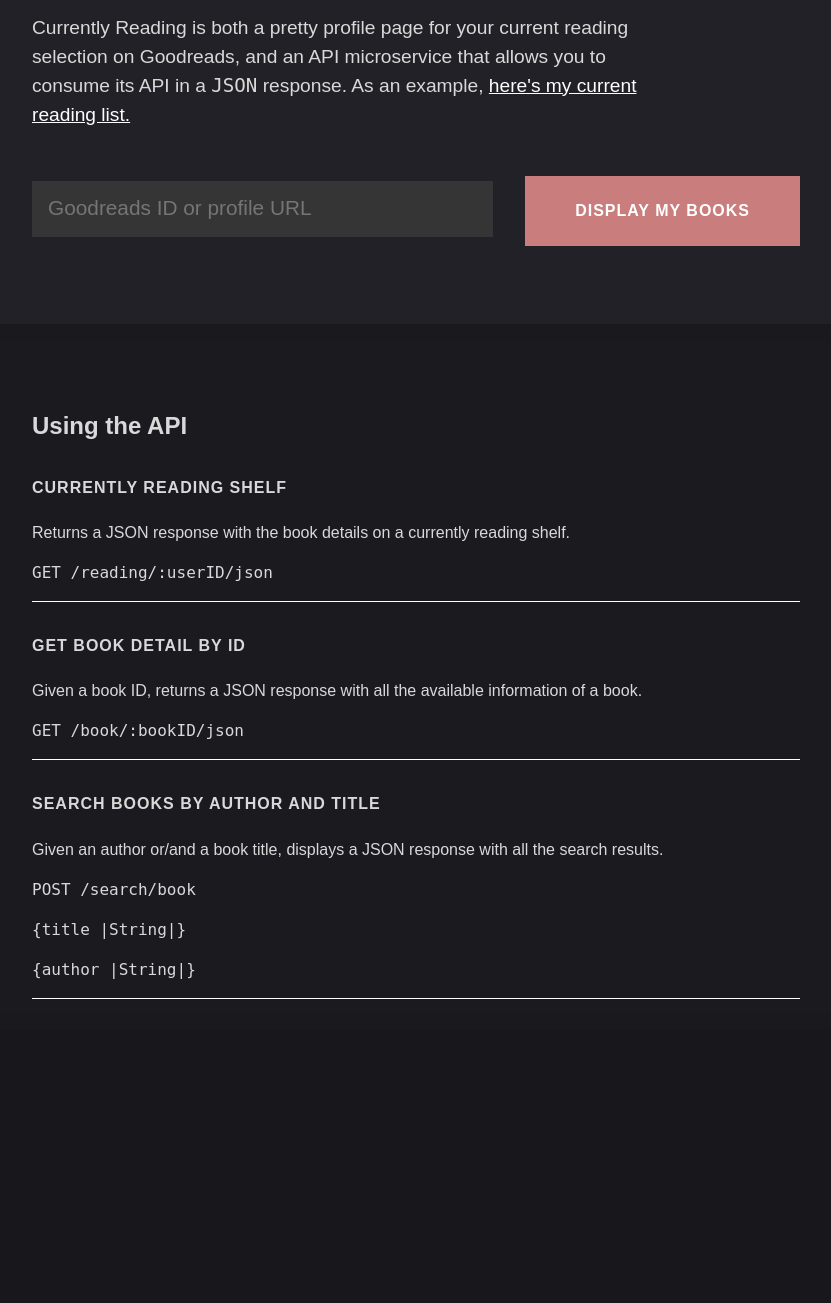
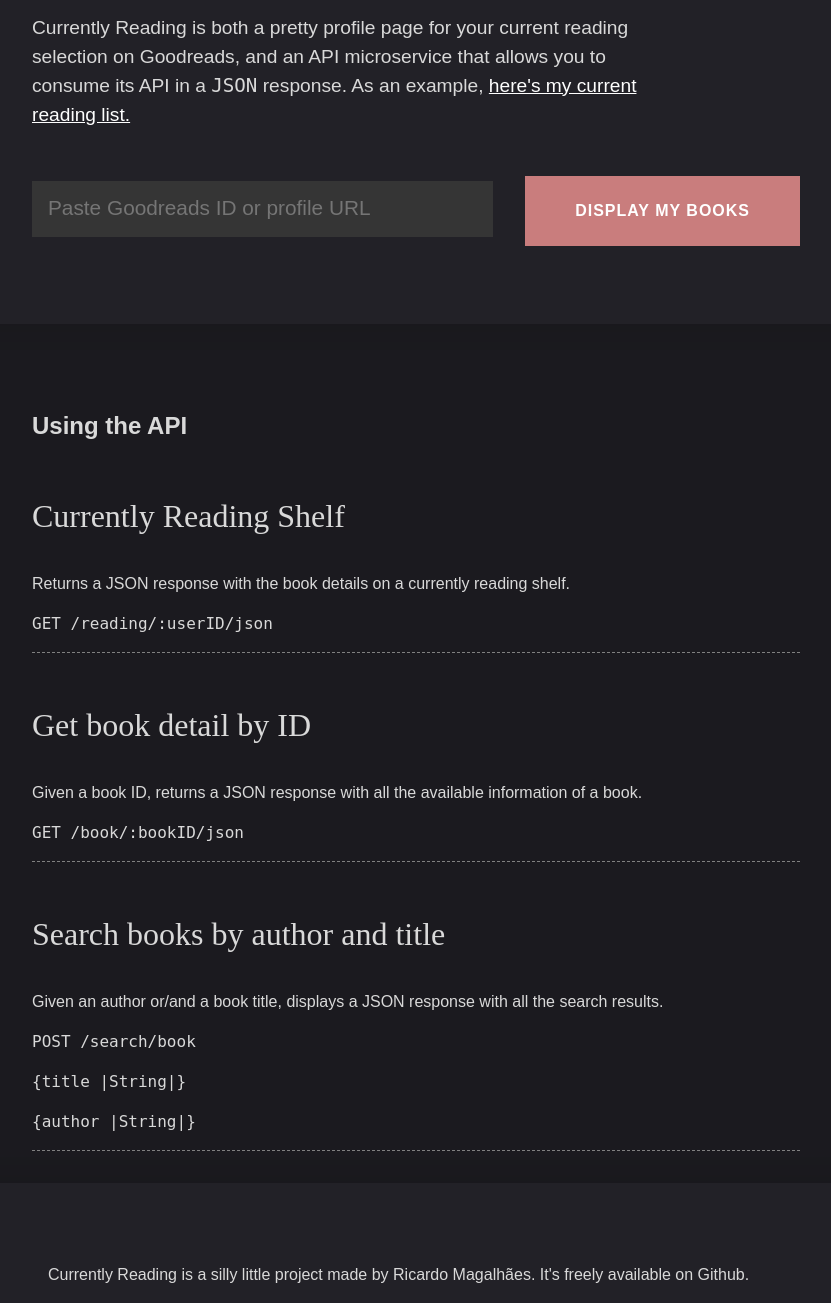
Before and after one commit to magalhini/goodreads-currently, a Node server app: page / in a window 1280 px wide. Shown: the part 189-1492 px from the top of the page, without its empty margins (224-1055 px from the left). Before the commit the page ends 1188 px from the top, so only its background shows below. Run offline with Node 20, Linux system fonts and the light colour scheme; some libraries are stand-ins or nearby versions.

Commit message:
Add Footer partial view and update stying of API section

```diff
--- a/index.js
+++ b/index.js
@@ -1,11 +1,11 @@
-const express = require('express')
-const app = express()
-const path = require('path')
-const hbs = require('hbs')
-const bodyParser = require('body-parser')
-const env = require('node-env-file')
-const fetch = require('node-fetch')
-const xml2js = require('xml2js')
+const express = require('express');
+const app = express();
+const path = require('path');
+const hbs = require('hbs');
+const bodyParser = require('body-parser');
+const env = require('node-env-file');
+const fetch = require('node-fetch');
+const xml2js = require('xml2js');
 const PORT = process.env.PORT || 3000;
 const api = require('./api');
 
@@ -28,6 +28,7 @@
 hbs.registerPartials(__dirname + '/views/partials');
 
 app.get('/reading/:user', (req, res) => {
+  return res.render('reading', { items: FAKE_READING });
   apiClient
     .getShelf(req.params.user, 'currently-reading')
     .then(b => { console.log(b[0].book[0].id[0]['_']); return b })
@@ -48,6 +49,7 @@
 })
 
 app.get('/book/:id/', (req, res) => {
+  return res.render('book', { book: FAKE_BOOK });
   apiClient.getBookById(req.params.id)
     .then(book => res.render('book', { book }))
     .catch(error => res.render('book', { error }))
--- a/src/home.js
+++ b/src/home.js
@@ -32,7 +32,7 @@
   this.inputField.addEventListener('keyup', this.getID);
   this.getBooksButton.addEventListener('click', this.getBooks);
 
-  setTimeout(() => this.inputFieldEl.focus(), 2000);
+  setTimeout(() => this.inputFieldEl.focus(), 700);
 };
 
 const app = new Index();
--- a/styles/index.css
+++ b/styles/index.css
@@ -23,6 +23,18 @@
 
 .heading__aside {
   align-self: center;
+}
+
+.pill-label {
+  color: #fff;
+  background: transparent;
+  border: 1px solid #ff8e8e;
+  padding: .5rem 1rem;
+  font-feature-settings: "c2sc";
+  text-transform: uppercase;
+  font-family: 'Tisa Sans Pro';
+  font-size: 1rem;
+  text-decoration: none;
 }
 
 .main-title {
@@ -146,11 +158,12 @@
 
 .book__author {
   font-family: 'Tisa Pro';
+  font-weight: 600;
   color: #ff8e8e;
   font-size: 1.3rem;
 }
 
-.book__author-link {
+.book__text-link {
   text-decoration: none;
 }
 
@@ -289,14 +302,10 @@
   box-shadow: 0 0 30px 5px rgba(0,0,0,.1) inset;
 }
 
-.endpoints {
-
-}
-
 .endpoint__item {
   margin-bottom: 2em;
-  margin-top: 2em;
-  border-bottom: 1px solid white;
+  margin-top: 3em;
+  border-bottom: 1px dashed grey;
 }
 
 .endpoints {
@@ -305,9 +314,10 @@
 }
 
 .endpoint__title {
-  letter-spacing: 1px;
-  font-feature-settings: "c2sc";
-  text-transform: uppercase;
+  font-size: 2rem;
+  font-family: 'bodoni-urw', 'bodoni urw';
+  font-weight: 200;
+  margin-bottom: 2rem;
 }
 
 .endpoint__link,
@@ -544,3 +554,43 @@
   width: 10em;
   text-align: center;
 }
+
+/**
+ * Animations
+ */
+
+@keyframes fade-in-up {
+  0% { opacity: 0; transform: translate3d(0, 25px, 0); }
+  100% { opacity: 1; transform: translate3d(0, 0, 0); }
+}
+
+@keyframes fade-in-up-min {
+  0% { opacity: 0; transform: translate3d(0, 8px, 0); }
+  100% { opacity: 1; transform: translate3d(0, 0, 0); }
+}
+
+.a-fade-in-up-low {
+  animation: fade-in-up 0.5s both;
+  animation-delay: 0.15s;
+}
+
+.a-fade-in-up-med {
+  animation: fade-in-up-min 0.5s both;
+  animation-delay: 0.15s;
+}
+
+.a-fade-in-up-med:nth-child(2) { animation-delay: 0.3s; }
+.a-fade-in-up-med:nth-child(3) { animation-delay: 0.4s; }
+.a-fade-in-up-med:nth-child(4) { animation-delay: 0.5s; }
+.a-fade-in-up-med:nth-child(5) { animation-delay: 0.6s; }
+.a-fade-in-up-med:nth-child(6) { animation-delay: 0.7s; }
+.a-fade-in-up-med:nth-child(7) { animation-delay: 0.8s; }
+
+
+.a-delay-half {
+  animation-delay: 0.30s;
+}
+
+.a-delay-1 {
+  animation-delay: .5s;
+}
--- a/views/book.hbs
+++ b/views/book.hbs
@@ -10,7 +10,7 @@
         <p class="main-subtitle">Your books from Goodreads</p>
       </div>
       <div class="heading__aside">
-        <a href="json">Get as JSON</a>
+        <a class="pill-label" href="json">Get as JSON</a>
       </div>
     </header>
 
@@ -32,7 +32,7 @@
           </div>
         </div>
         <div class="item-details">
-          <h3 class="book__title book__title--detail">{{ book.0.title }}</h3>
+          <h3 class="book__title book__title--detail a-fade-in-up-low">{{ book.0.title }}</h3>
           <p class="book__rating">{{book.0.average_rating}}</p>
           {{#each book.0.authors as |author|}}
             {{#each author as |name| }}
@@ -40,7 +40,7 @@
             {{/each}}
           {{/each}}
           {{#if book.0.description}}
-            <div class="book__description">{{{book.0.description}}}</div>
+            <div class="book__description a-fade-in-up-low a-delay-1">{{{book.0.description}}}</div>
           {{else}}
             <div class="book__description">This book has no description yet. Head over to its profile page on Goodreads to learn more about it.</div>
           {{/if}}
--- a/views/index.hbs
+++ b/views/index.hbs
@@ -9,17 +9,17 @@
     <div class="helper-section">
 
       <div class="input-wrapper">
-        <p class="helper__title">Currently Reading is both a pretty profile page for your current reading selection on Goodreads,
+        <p class="helper__title a-fade-in-up-low">Currently Reading is both a pretty profile page for your current reading selection on Goodreads,
 and an API microservice that allows you to consume its API in a <code>JSON</code> response. As an example, <a href="/reading/26866736/">here's my current reading list.</a></p>
       </div>
 
-      <div class="submit-wrapper">
-        <input placeholder="Goodreads ID or profile URL" id="input" type="text" class="input__field input__field--actives">
+      <div class="submit-wrapper a-fade-in-up-low a-delay-half">
+        <input placeholder="Paste Goodreads ID or profile URL" id="input" type="text" class="input__field input__field--actives">
         <label for="" class="input__label"></label>
         <button class="button" id="get-books" type="button" name="button">Display my books</button>
       </div>
 
-      <section class="endpoints-wrapper">
+      <section class="endpoints-wrapper a-fade-in-up-low a-delay-1">
         <div class="endpoints container container--api">
           <h2>Using the API</h2>
 
@@ -45,9 +45,8 @@
 
         </div>
       </section>
-
   </div>
-
   <script src="src/home.js"></script>
+  {{>footer}}
 </body>
 </html>
--- /dev/null
+++ b/views/partials/footer.hbs
@@ -0,0 +1,5 @@
+<footer class="footer">
+  <div class="container">
+    <p>Currently Reading is a silly little project made by Ricardo Magalhães. It's freely available on Github.</p>
+  </div>
+</footer>
```
Also changed, not shown: views/reading.hbs (+9 -7 lines).
